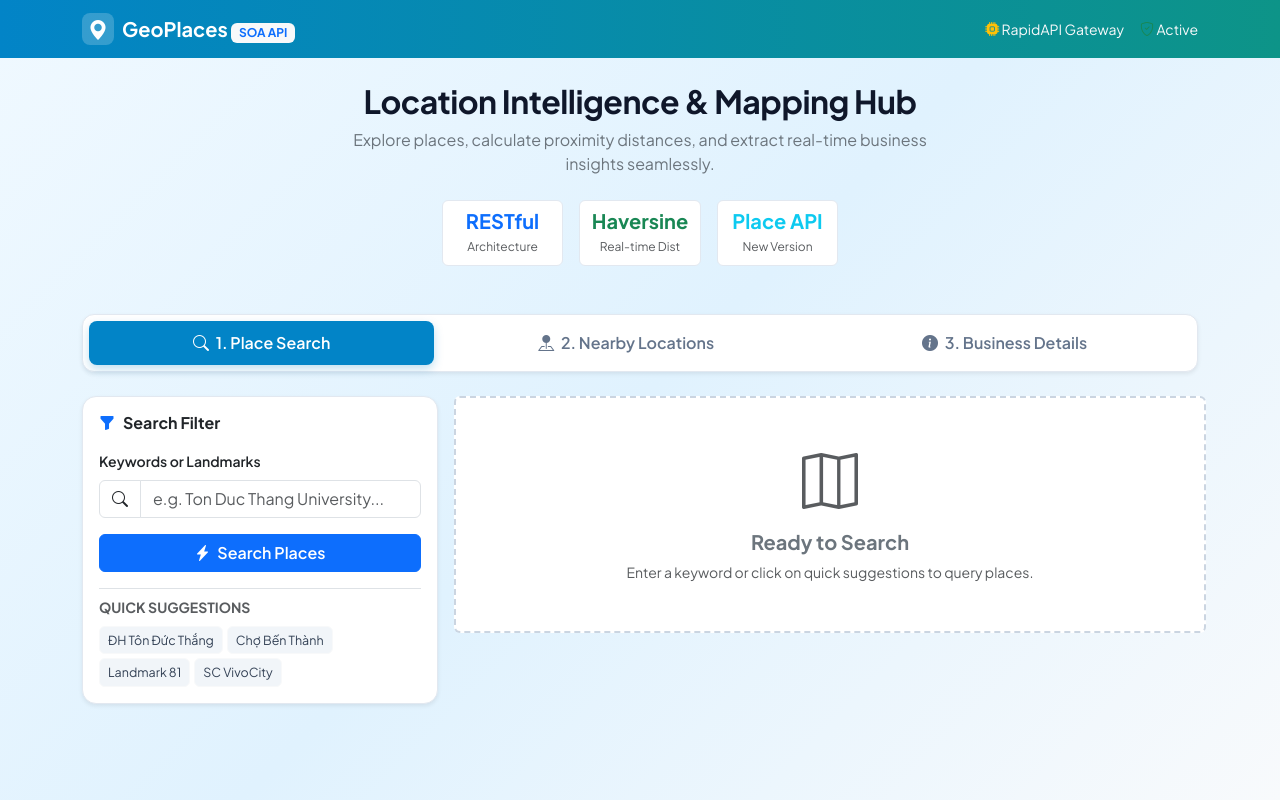
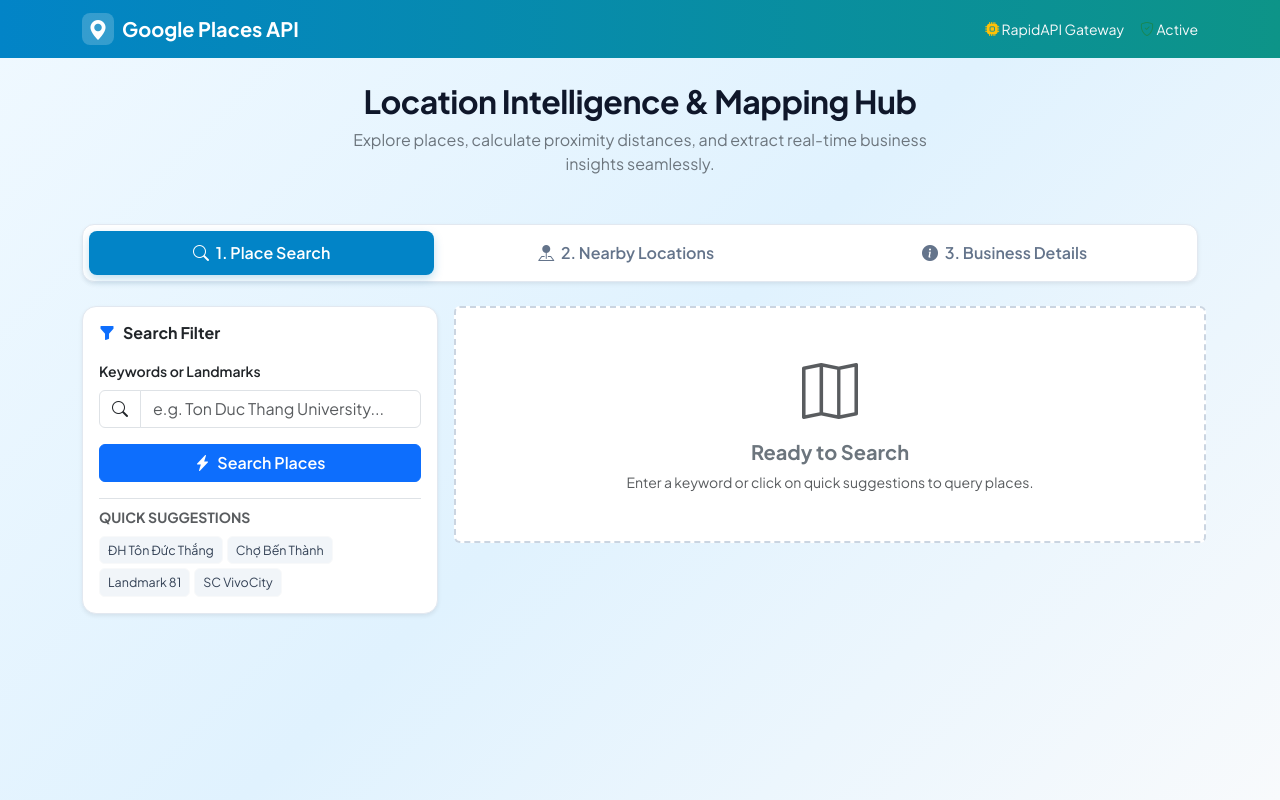
Before and after one commit to NPATuann/soa-logistics-mapping-api, a website: page public/index.html in a window 1280 px wide. Drawn offline with nearby package versions, Linux system fonts and the light colour scheme.

Commit message:
Add files via upload

```diff
--- a/public/index.html
+++ b/public/index.html
@@ -18,7 +18,7 @@
     <div class="container">
       <a class="navbar-brand fw-bold d-flex align-items-center gap-2" href="#">
         <span class="brand-icon"><i class="bi bi-geo-alt-fill"></i></span>
-        <span>GeoPlaces <span class="badge bg-light text-primary fs-8">SOA API</span></span>
+        <span>Google Places API</span>
       </a>
       <div class="d-flex align-items-center gap-3 text-light small">
         <span><i class="bi bi-cpu-fill text-warning"></i> RapidAPI Gateway</span>
@@ -27,38 +27,16 @@
     </div>
   </nav>
 
-  <!-- Hero Section -->
+  <!-- Hero Section (Đã lược bỏ 3 thẻ số liệu) -->
   <section class="hero-section py-4">
     <div class="container text-center">
       <h2 class="fw-bold hero-title mb-2">Location Intelligence & Mapping Hub</h2>
-      <p class="hero-subtitle mb-4 text-secondary mx-auto">Explore places, calculate proximity distances, and extract real-time business insights seamlessly.</p>
-
-      <!-- Stats Highlights -->
-      <div class="row g-3 justify-content-center max-w-stats mx-auto">
-        <div class="col-4 col-md-3">
-          <div class="stat-box p-2 rounded shadow-2xs">
-            <h5 class="fw-bold mb-0 text-primary">RESTful</h5>
-            <small class="text-muted fs-8">Architecture</small>
-          </div>
-        </div>
-        <div class="col-4 col-md-3">
-          <div class="stat-box p-2 rounded shadow-2xs">
-            <h5 class="fw-bold mb-0 text-success">Haversine</h5>
-            <small class="text-muted fs-8">Real-time Dist</small>
-          </div>
-        </div>
-        <div class="col-4 col-md-3">
-          <div class="stat-box p-2 rounded shadow-2xs">
-            <h5 class="fw-bold mb-0 text-info">Place API</h5>
-            <small class="text-muted fs-8">New Version</small>
-          </div>
-        </div>
-      </div>
+      <p class="hero-subtitle mb-2 text-secondary mx-auto">Explore places, calculate proximity distances, and extract real-time business insights seamlessly.</p>
     </div>
   </section>
 
   <!-- Main Work Area -->
-  <main class="container my-4">
+  <main class="container my-3">
 
     <!-- Functional Navigation Tabs -->
     <ul class="nav nav-pills custom-pills nav-fill mb-4 shadow-sm" id="featureTabs" role="tablist">
```
